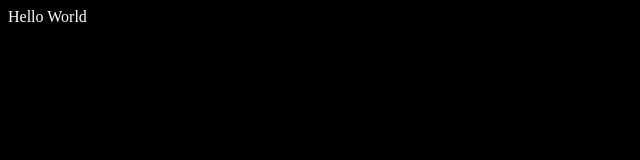
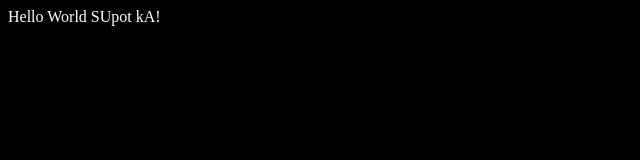
Before and after one commit to creativz/jperocho.github.io, a plain HTML site: page index.html in a window 1280 px wide. Shown: the full height of the page, 0-640 px from the left. Drawn offline with Linux system fonts and the light colour scheme.

Commit message:
Update index.html

```diff
--- a/index.html
+++ b/index.html
@@ -8,5 +8,7 @@
 <body>
 
 Hello World
+
+SUpot kA!
 </body>
 </html>
```
